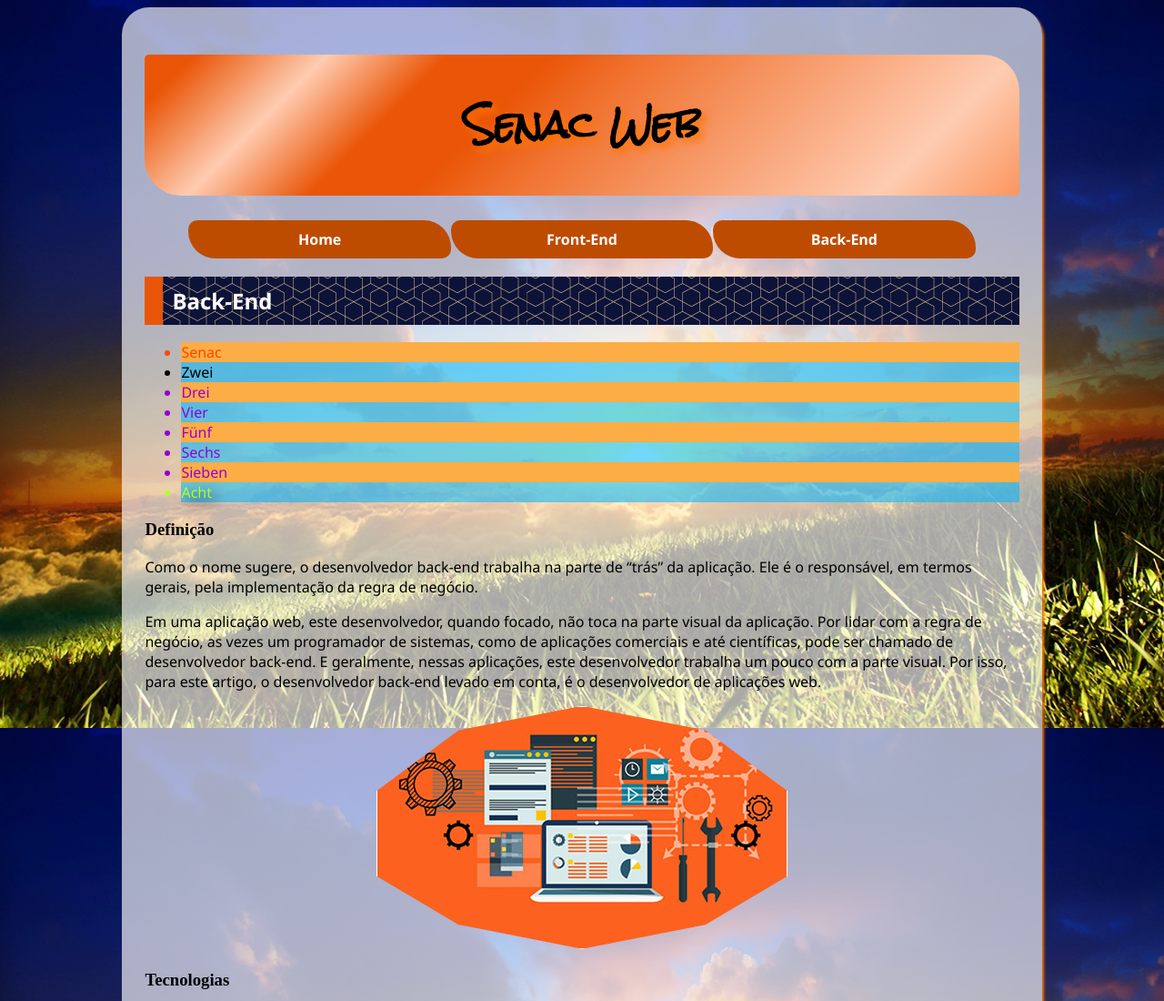
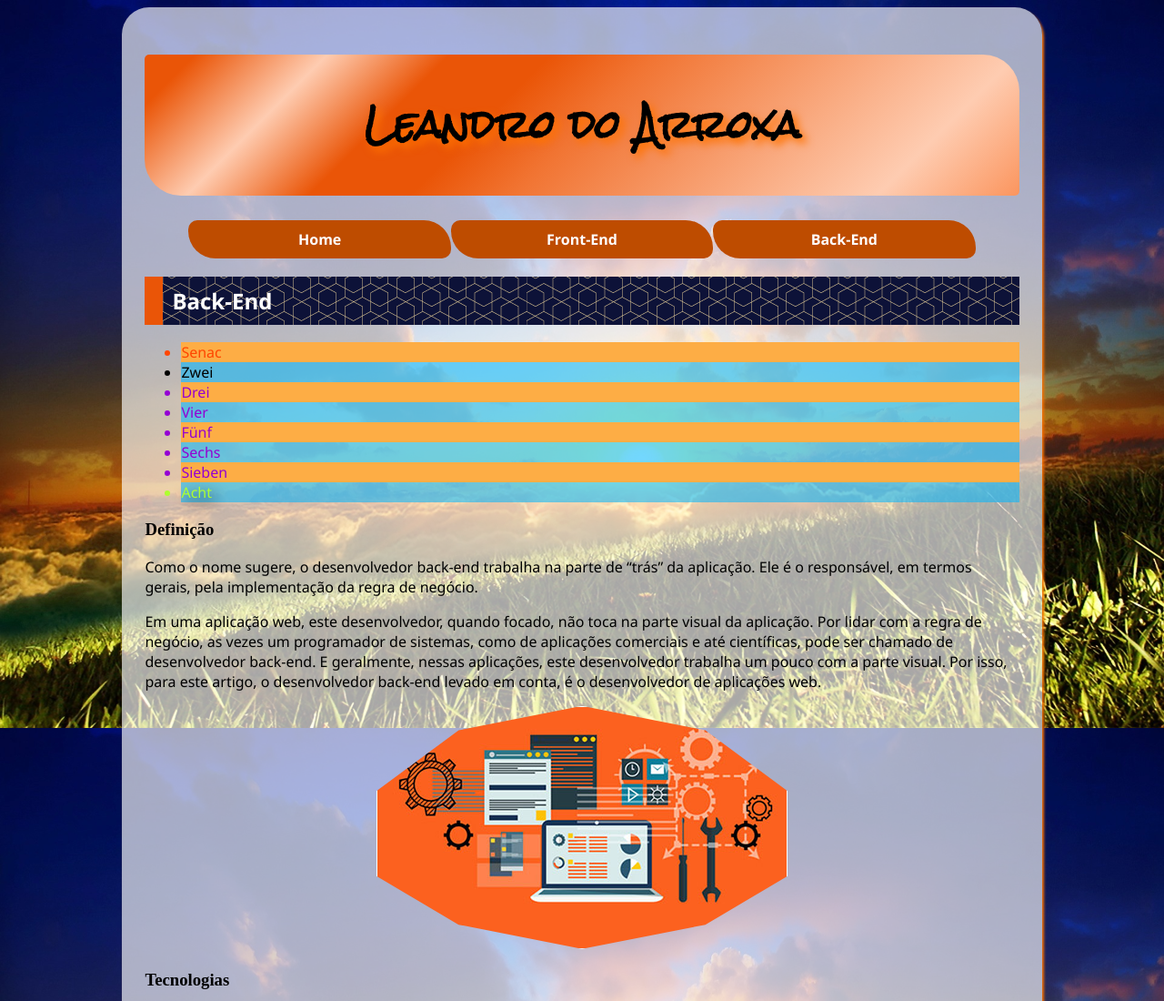
Before and after one commit to leandroaerolito/mini-site, a plain HTML site: page back-end.html in a window 1280 px wide. Shown: the top 1100 px of the page at 91% size. Drawn offline with Linux system fonts and the light colour scheme.

Commit message:
Alteração no H1
título h1 foi alterado

```diff
--- a/back-end.html
+++ b/back-end.html
@@ -11,7 +11,7 @@
 
 <div id="container">
 
-	<h1>Senac Web</h1>
+	<h1>Leandro do Arroxa</h1>
 
 	<nav><a href="index.html">Home</a><a href="front-end.html">Front-End</a><a href="back-end.html">Back-End</a></nav>
 
```
